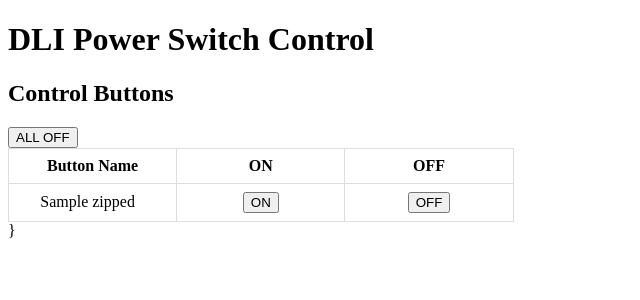
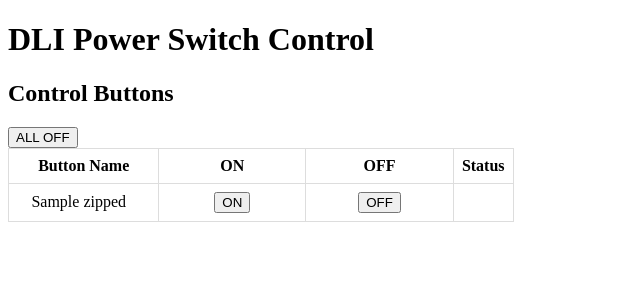
Before and after one commit to armobob74/dlipower, a Python web app: template templates/index.html in a window 1280 px wide. Shown: the top 300 px of the page, without its empty margins (0-640 px from the left). Run offline with Jinja, Linux system fonts and the light colour scheme; the template is opened without the code that fills it: most values are stand-ins (such as "Sample title", 1, 10 or a date in 2020).

Commit message:
status updates on button press

```diff
--- a/templates/index.html
+++ b/templates/index.html
@@ -33,6 +33,7 @@
 <th>Button Name</th>
 <th>ON</th>
 <th>OFF</th>
+<th>Status</th>
 </tr>
 <form method="post" action="{{ url_for('control') }}">
             {% for outlet, custom_name in zipped_data %}
@@ -41,6 +42,7 @@
 <td><button type="submit" name="action_on_{{ outlet[0] }}" value="on">ON</button></td>
 <td><button type="submit" name="action_off_{{ outlet[0] }}" value="off">OFF</button></td>
 <input type="hidden" name="outlet" value="{{ outlet[0] }}">
+<td id="status{{outlet[0]}}"></td>
 </tr>
             {% endfor %}
 </form>
@@ -61,12 +63,18 @@
 					let plugnum = item[0]
 					let on_or_off = item[2]
 					console.log(plugnum, on_or_off)
+					document.getElementById(`status${plugnum}`).innerText = on_or_off;
 				});
 			})
 			.catch(error => console.error('Error fetching status list:', error));
 	}
+	// check periodically in case somebody else enacts a change
+	setInterval(updateStatus, 3000);
+	let allButtons = document.querySelectorAll('button')
+	allButtons.forEach(button => {
+	  button.addEventListener('click', updateStatus);
+	});
 </script>
-	}
 
 
 </script>
```
